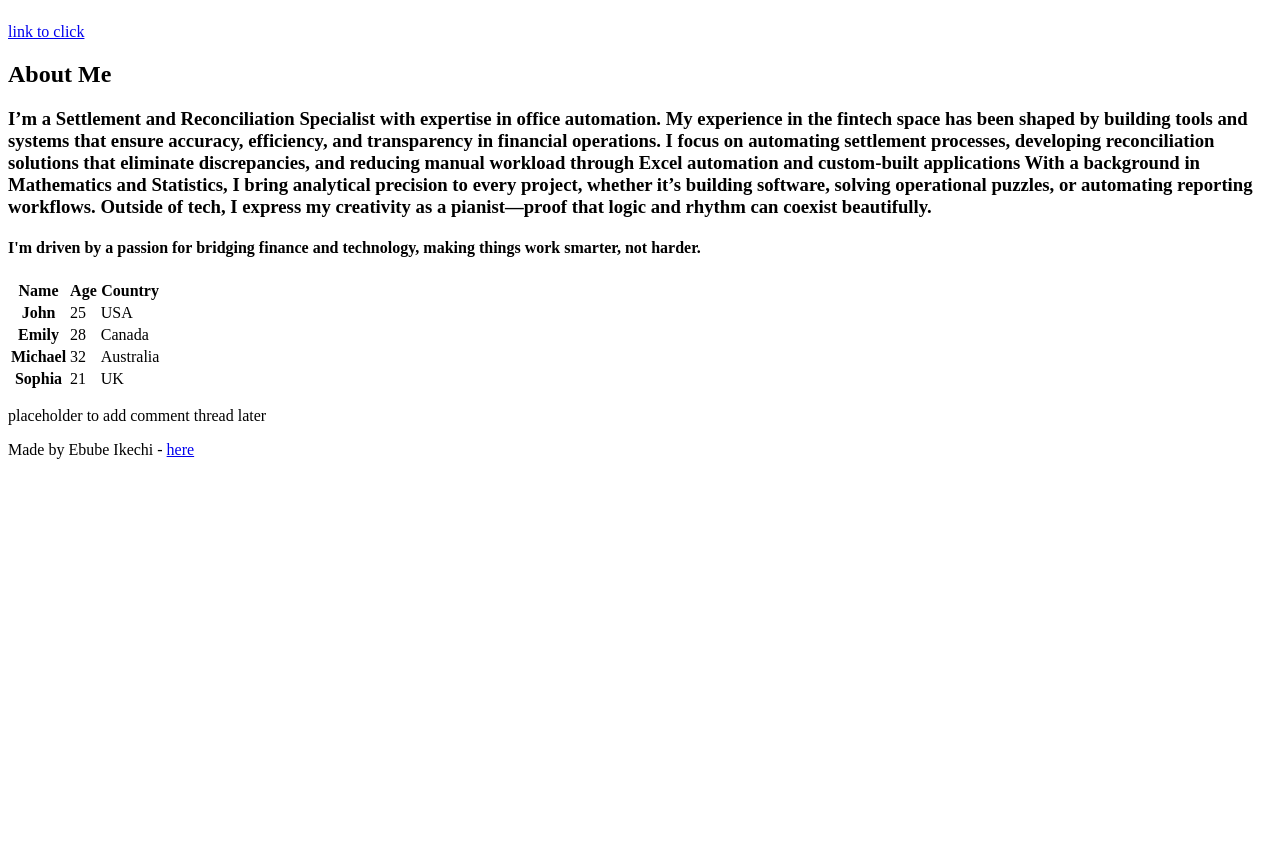
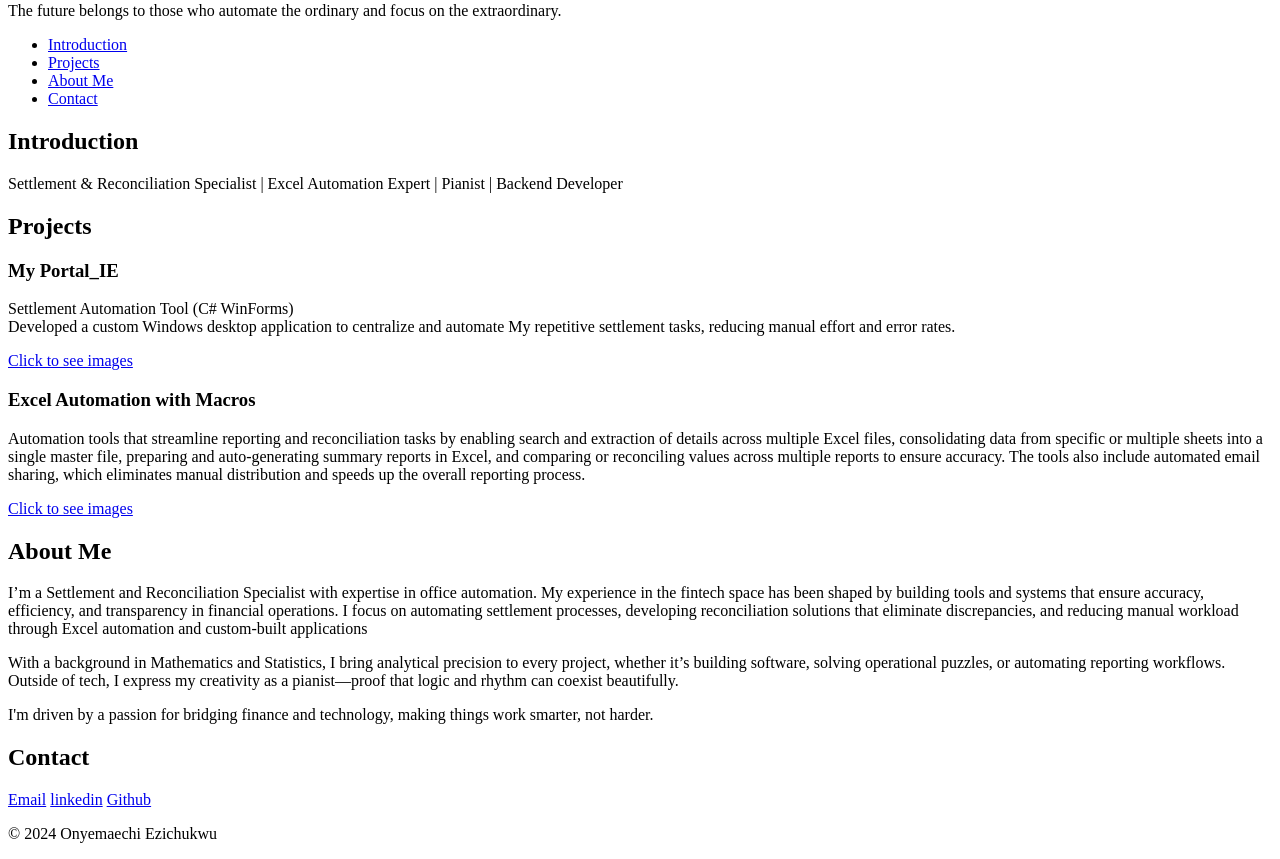
Before and after one commit to onyemaechiezichi-lang/My_First_Portfolio, a plain HTML site: page html_basic/index.html in a window 1280 px wide. Shown: the part 78-937 px from the top of the page. Before the commit the page ends 800 px from the top, so only its background shows below. Drawn offline with Linux system fonts and the light colour scheme.

Commit message:
first commit

```diff
--- a/html_basic/index.html
+++ b/html_basic/index.html
@@ -2,111 +2,79 @@
 <html lang="en">
     <head>
         <meta charset="utf-8">
-        <title>My First Website</title>
+        <title>ezichukwu-onyemaechi - Personal Portfolio</title>
     </head>
 
     <body>
-
         <header>
+            <h1>Onyemaechi Ezichukwu</h1>
+            <p>The future belongs to those who automate the ordinary and focus on the extraordinary.</p>
             <nav>
                 <ul>
-                    <li>
-                        <p>
-                            <h3>
-                                <a href="tweets.html"> Tweets</a>
-                            </h3>
-                        </p>
-                    </li>
+                    <li><a href="#introduction">Introduction</a></li>
+                    <li><a href="#projects">Projects</a></li>
+                    <li><a href="#about">About Me</a></li>
+                    <li><a href="#contact">Contact</a></li>
                 </ul>
             </nav>
         </header>
 
         <main>
-            <article>
-                <section>
-                    <NAV>
-                        <p>
-                            <h1>
-                                EBUBE IKECHI
-                            </h1>
-                            <a href="https://i.ibb.co/gTDZZT8/ALX-Logo-07.png"> link to click</a>
+            <section id="introduction">
 
-                        </p>
-                    </NAV>
-                </section>
-                <section id="About me">
+                <h2>Introduction</h2>
+                <p>Settlement & Reconciliation Specialist | Excel Automation Expert | Pianist  | Backend Developer</p>
+
+            </section>
+
+            <section id="projects">
+
+                <h2>Projects</h2>
+
+                <article class="project">
+                    <h3>My Portal_IE</h3>
+                    <p>Settlement Automation Tool (C# WinForms) <br> Developed a custom Windows desktop application to centralize and automate My repetitive settlement tasks, reducing manual effort and error rates.</p>
+                    <a href="https://docs.google.com/presentation/d/1TiDq-XrufnQeV3-pBjQlDpPARgahyQxbXljUp_H3k8M/edit?usp=sharing" target="_blank">Click to see images</a>
+                </article>
+
+                <article class="project">
+                    <h3>Excel Automation with Macros</h3>
                     <p>
-                        <h2>
-                            About Me
-                        </h2>
+                        Automation tools that streamline reporting and reconciliation tasks by enabling search and extraction of details across multiple Excel files, consolidating data from specific or multiple sheets into a single master file,
+                        preparing and auto-generating summary reports in Excel, and comparing or reconciling values across multiple reports to ensure accuracy. The tools also include automated email sharing, which eliminates manual distribution and speeds up the overall reporting process.
+
                     </p>
+                    <a href="https://docs.google.com/presentation/d/1JZzALcUm_Gxhq41yiFyfPTbZqpGkrtS4cZbRezkDJIg/edit?usp=sharing" target="_blank">Click to see images</a>
+                </article>
 
-                    <p>
-                        <h3>
-                            I’m a Settlement and Reconciliation Specialist with expertise in office automation. My experience in the fintech space has been shaped by building tools and systems that ensure accuracy, efficiency, and transparency in financial operations. I focus on automating settlement processes, developing reconciliation solutions that eliminate discrepancies, and reducing manual workload through Excel automation and custom-built applications
-                            With a background in Mathematics and Statistics, I bring analytical precision to every project, whether it’s building software, solving operational puzzles, or automating reporting workflows. Outside of tech, I express my creativity as a pianist—proof that logic and rhythm can coexist beautifully.
+            </section>
 
-                        </h3>
-                    </p>
+            <section id="about">
 
-                    <p>
-                        <h4>
-                            I'm driven by a passion for bridging finance and technology, making things work smarter, not harder.
-                        </h4>
-                    </p>
-                </section>
+                <h2>About Me</h2>
+                <p>
+                    I’m a Settlement and Reconciliation Specialist with expertise in office automation. My experience in the fintech space has been shaped by building tools and systems that ensure accuracy, efficiency, and transparency in financial operations. I focus on automating settlement processes, developing reconciliation solutions that eliminate discrepancies, and reducing manual workload through Excel automation and custom-built applications
 
-                <table>
-                    <thead>
-                        <tr>
-                            <th scope="col">Name</th>
-                            <th scope="col">Age</th>
-                            <th scope="col">Country</th>
-                        </tr>
+                    <p>With a background in Mathematics and Statistics, I bring analytical precision to every project, whether it’s building software, solving operational puzzles, or automating reporting workflows. Outside of tech, I express my creativity as a pianist—proof that logic and rhythm can coexist beautifully.</p>
 
-                    </thead>
-                    <tbody>
-                        <tr>
-                            <th scope="row">John</th>
-                            <td>25</td>
-                            <td>USA</td>
-                        </tr>
+                    <p>I'm driven by a passion for bridging finance and technology, making things work smarter, not harder.</p>
 
-                        <tr>
-                            <th scope="row">Emily</th>
-                            <td>28</td>
-                            <td>Canada</td>
-                        </tr>
+                </p>
 
-                        <tr>
-                            <th scope="row">Michael</th>
-                            <td>32</td>
-                            <td>Australia</td>
-                        </tr>
+            </section>
 
-                        <tr>
-                            <th scope="row">Sophia</th>
-                            <td>21</td>
-                            <td>UK</td>
-                        </tr>
+            <section id="contact">
 
-                    </tbody>
-                </table>
-            </article>
+                <h2>Contact</h2>
+                <a href="onyemaechiezichi@gmail.com" target="_blank">Email</a>
+                <a href="http://www.linkedin.com/in/ezichukwu-onyemaechi" target="_blank">linkedin</a>
+                <a href="https://github.com/ezichukwu-onyemaechi" target="_blank">Github</a>
 
-            <aside>
-                <p>
-                    placeholder to add comment thread later
-                </p>
-            </aside>
+            </section>
         </main>
 
         <footer>
-            <p>
-                Made by Ebube Ikechi - <a href="https://sites.google.com/view/ebubeikechi/about" target="_blank">here</a>
-            </p>
+            <p>&copy; 2024 Onyemaechi Ezichukwu</p>
         </footer>
-
     </body>
-
 </html>
```
